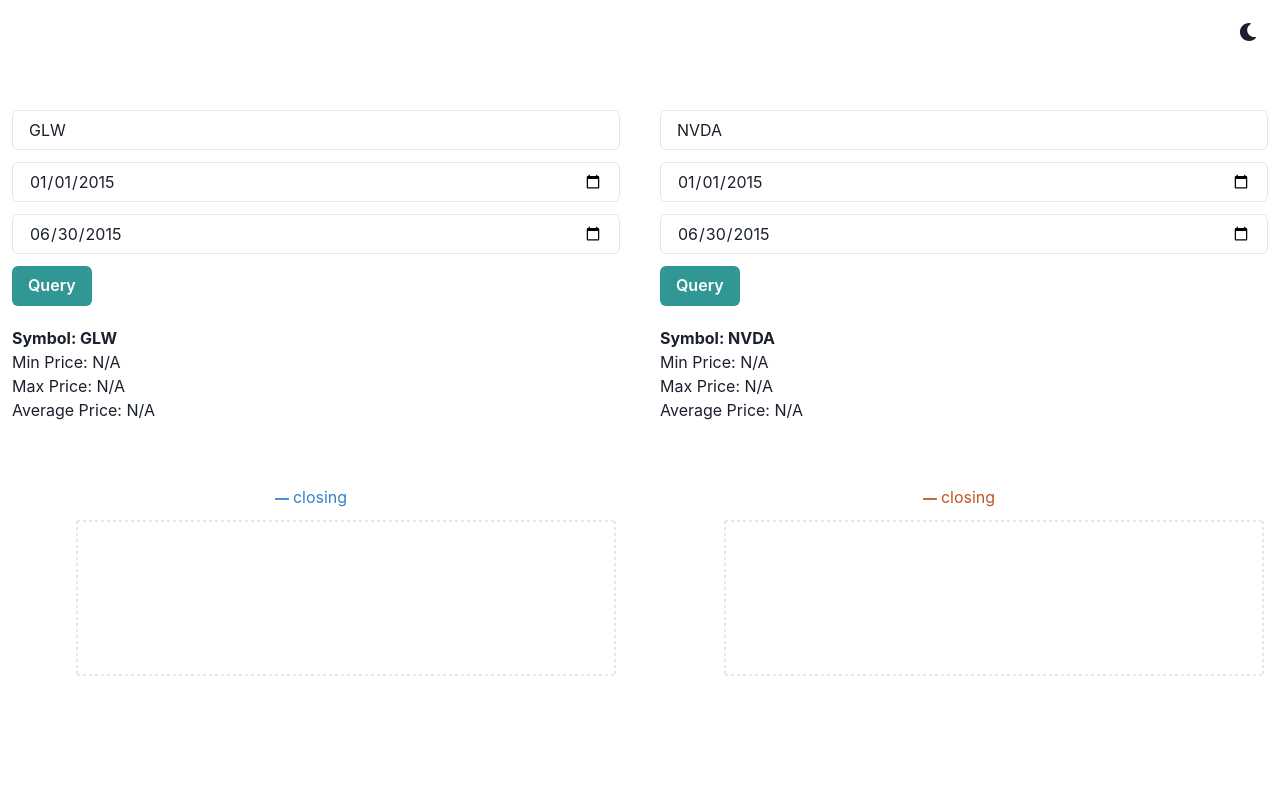
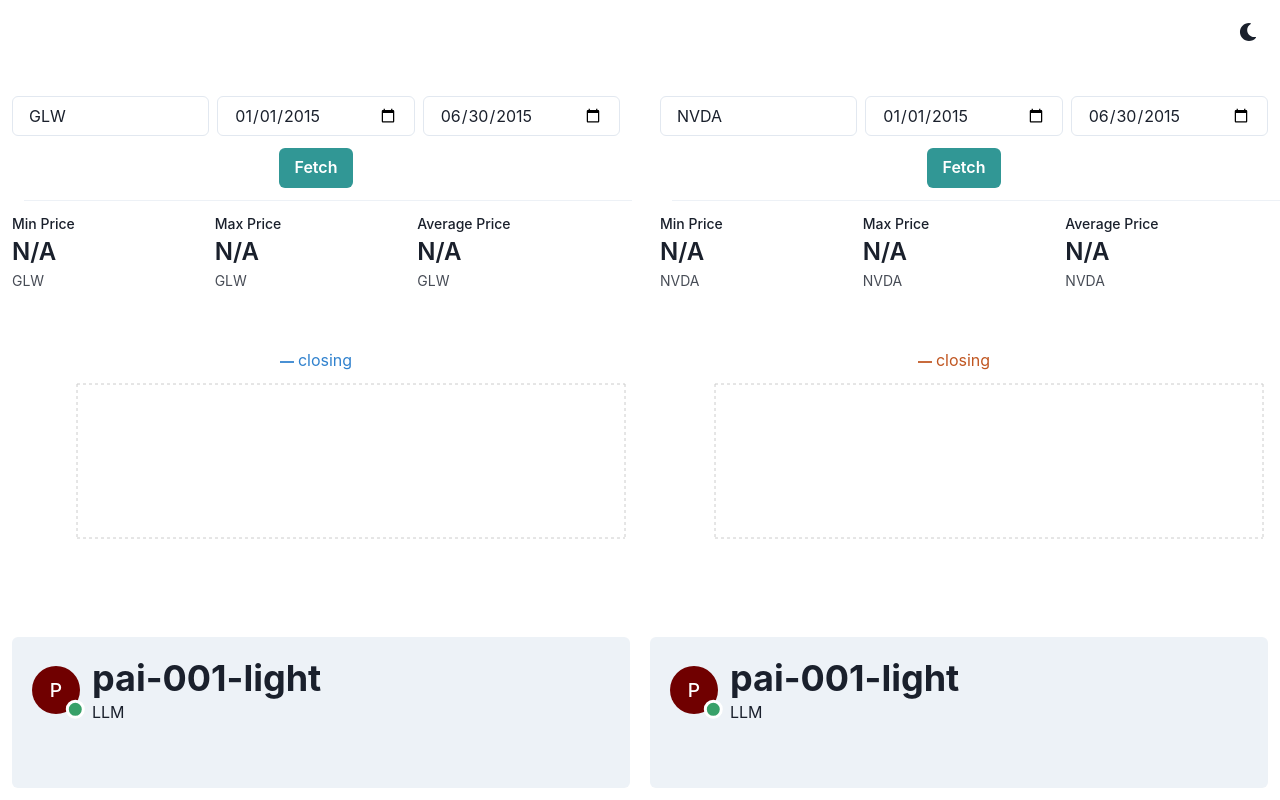
Before and after one commit to nestoralfaro/pbi-scenario-one, a React (Create React App) app: page / in a window 1280 px wide. Built offline with nearby package versions, Linux system fonts and the light colour scheme.

Commit message:
finished formatting analysis

```diff
--- a/src/App.js
+++ b/src/App.js
@@ -14,6 +14,16 @@
   StatHelpText,
   StatArrow,
   StatGroup,
+  Center,
+  Divider,
+  Card,
+  CardBody,
+  Skeleton,
+  Flex,
+  Avatar,
+  Heading,
+  AvatarBadge,
+  useToast,
 } from '@chakra-ui/react';
 import { ColorModeSwitcher } from './ColorModeSwitcher';
 import { LineChart, Line, XAxis, YAxis, CartesianGrid, Tooltip, Legend, ResponsiveContainer, ReferenceArea, ReferenceLine } from 'recharts';
@@ -60,7 +70,10 @@
   }
 };
 
+const propExists = (obj, prop) => obj.hasOwnProperty(prop) && obj[prop] !== null && obj[prop] !== '';
+
 function App() {
+  const toast = useToast();
   const [symbol1, setSymbol1] = useState('GLW');
   const [fromDate1, setFromDate1] = useState('2015-01-01');
   const [toDate1, setToDate1] = useState('2015-06-30');
@@ -118,8 +131,8 @@
       //   );
       // }
 
-      let calcMostSigSpike = {date: dates[0], closing: closingPrices[0], diff: 0, stat: 0, arrow: 'none'};
-      const priceChanges = [{date: dates[0], closing: closingPrices[0], diff: 0, stat: 0, arrow: 'none'}];
+      let calcMostSigSpike = { date: dates[0], closing: closingPrices[0], diff: 0, stat: 0, arrow: 'none' };
+      const priceChanges = [ { date: dates[0], closing: closingPrices[0], diff: 0, stat: 0, arrow: 'none' } ];
       for (let i = 1; i < count; ++i) {
         const change = closingPrices[i] - closingPrices[i - 1];
         const percentage = (change/closingPrices[i - 1]) * 100;
@@ -140,10 +153,14 @@
           };
         }
       }
-      console.log();
       setPlottedData(priceChanges);
-      setMostSigSpike(calcMostSigSpike);
-
+      toast({
+        title: `Analyzing ${symbol}...`,
+        description: "Please wait for spike summary.",
+        status: "loading",
+        duration: 5000,
+        isClosable: true,
+      });
       const key = 'pk-mhaKqaHjvYAWeRCTppFSSZwFetrQhEEEsgXFdQGqnuTGmPsO';
       const res = await fetch('https://api.pawan.krd/v1/chat/completions',
         {
@@ -157,13 +174,14 @@
             temperature: 0.7,
             max_tokens: 256,
             messages: [
-              { role: "user", content: `Provide with confidence, and in a couple of sentences an explanation for the significant price spike from the following closing prices for the company with stock symbol ${symbol}, and the most significant positive price spike of ${calcMostSigSpike.stat}% from the following closing price history: ${JSON.stringify(priceChanges.map(e => ({ date: e.date, price: e.closing })))}` },
+              { role: "user", content: `Provide with confidence, and in a couple of sentences (no more than 50 words) an explanation for the significant price spike from the following closing prices for the company with stock symbol ${symbol}, and the most significant positive price spike of ${calcMostSigSpike.stat}% on ${calcMostSigSpike.date} from the following closing price history: ${JSON.stringify(priceChanges.map(e => ({ date: e.date, price: e.closing })))}` },
             ]
           })
         }
       );
       const j = await res.json();
-      console.log(j.choices[0].message);
+      calcMostSigSpike.analysis = j.choices[0].message.content;
+      setMostSigSpike(calcMostSigSpike);
     } catch (error) {
       console.error('Error fetching data:', error);
     }
@@ -186,35 +204,71 @@
   return (
     <ChakraProvider theme={theme}>
       <Grid minH="100vh" p={3}>
-        <ColorModeSwitcher justifySelf="flex-end" />
-        <SimpleGrid minH="100%" columns={2} spacing={10}>
+        <ColorModeSwitcher justifySelf="flex-end"/>
+        { /* data entry */ }
+        <SimpleGrid columns={2} spacing={10}>
           <Box>
-            <Input placeholder="Symbol. Example: GLW" value={symbol1} onChange={(e) => setSymbol1(e.target.value.toUpperCase())} mb={3} />
-            <Input type="date" placeholder="From" value={fromDate1} onChange={(e) => setFromDate1(e.target.value)} mb={3} />
-            <Input type="date" placeholder="To" value={toDate1} onChange={(e) => setToDate1(e.target.value)} mb={3} />
-            <Button colorScheme="teal" onClick={handleQuery1}>Query</Button>
-            <Text mt={5} fontWeight="bold">Symbol: {symbol1}</Text>
-            <Text>Min Price: {data1.length > 0 ? Math.min(...data1).toFixed(2) : 'N/A'}</Text>
-            <Text>Max Price: {data1.length > 0 ? Math.max(...data1).toFixed(2) : 'N/A'}</Text>
-            <Text>Average Price: {data1.length > 0 ? (data1.reduce((acc, curr) => acc + curr, 0) / data1.length).toFixed(2) : 'N/A'}</Text>
+            <SimpleGrid columns={3} spacing={2}>
+              <Input placeholder="Symbol. Example: GLW" value={symbol1} onChange={(e) => setSymbol1(e.target.value.toUpperCase())} mb={3} />
+              <Input type="date" placeholder="From" value={fromDate1} onChange={(e) => setFromDate1(e.target.value)} mb={3} />
+              <Input type="date" placeholder="To" value={toDate1} onChange={(e) => setToDate1(e.target.value)} mb={3} />
+            </SimpleGrid>
+            <Center>
+              <Button colorScheme="teal" onClick={handleQuery1}>Fetch</Button>
+            </Center>
+            <Divider m={3}/>
+            <StatGroup>
+              <Stat>
+                <StatLabel>Min Price</StatLabel>
+                <StatNumber>{data1.length > 0 ? "$" + Math.min(...data1).toFixed(2) : 'N/A'}</StatNumber>
+                <StatHelpText>{symbol1}</StatHelpText>
+              </Stat>
+              <Stat>
+                <StatLabel>Max Price</StatLabel>
+                <StatNumber>{data1.length > 0 ? "$" + Math.max(...data1).toFixed(2) : 'N/A'}</StatNumber>
+                <StatHelpText>{symbol1}</StatHelpText>
+              </Stat><Stat>
+                <StatLabel>Average Price</StatLabel>
+                <StatNumber>{data1.length > 0 ? "$" + (data1.reduce((acc, curr) => acc + curr, 0) / data1.length).toFixed(2) : 'N/A'}</StatNumber>
+                <StatHelpText>{symbol1}</StatHelpText>
+              </Stat>
+            </StatGroup>
           </Box>
           <Box>
-            <Input placeholder="Symbol. Example: NVDA)" value={symbol2} onChange={(e) => setSymbol2(e.target.value.toUpperCase())} mb={3} />
-            <Input type="date" placeholder="From" value={fromDate2} onChange={(e) => setFromDate2(e.target.value)} mb={3} />
-            <Input type="date" placeholder="To" value={toDate2} onChange={(e) => setToDate2(e.target.value)} mb={3} />
-            <Button colorScheme="teal" onClick={handleQuery2}>Query</Button>
-            <Text mt={5} fontWeight="bold">Symbol: {symbol2}</Text>
-            <Text>Min Price: {data2.length > 0 ? Math.min(...data2).toFixed(2) : 'N/A'}</Text>
-            <Text>Max Price: {data2.length > 0 ? Math.max(...data2).toFixed(2) : 'N/A'}</Text>
-            <Text>Average Price: {data2.length > 0 ? (data2.reduce((acc, curr) => acc + curr, 0) / data2.length).toFixed(2) : 'N/A'}</Text>
+            <SimpleGrid columns={3} spacing={2}>
+              <Input placeholder="Symbol. Example: NVDA" value={symbol2} onChange={(e) => setSymbol2(e.target.value.toUpperCase())} mb={3} />
+              <Input type="date" placeholder="From" value={fromDate2} onChange={(e) => setFromDate2(e.target.value)} mb={3} />
+              <Input type="date" placeholder="To" value={toDate2} onChange={(e) => setToDate2(e.target.value)} mb={3} />
+            </SimpleGrid>
+            <Center>
+              <Button colorScheme="teal" onClick={handleQuery2}>Fetch</Button>
+            </Center>
+            <Divider m={3}/>
+            <StatGroup>
+              <Stat>
+                <StatLabel>Min Price</StatLabel>
+                <StatNumber>{data2.length > 0 ? "$" + Math.min(...data2).toFixed(2) : 'N/A'}</StatNumber>
+                <StatHelpText>{symbol2}</StatHelpText>
+              </Stat>
+              <Stat>
+                <StatLabel>Max Price</StatLabel>
+                <StatNumber>{data2.length > 0 ? "$" + Math.max(...data2).toFixed(2) : 'N/A'}</StatNumber>
+                <StatHelpText>{symbol2}</StatHelpText>
+              </Stat><Stat>
+                <StatLabel>Average Price</StatLabel>
+                <StatNumber>{data2.length > 0 ? "$" + (data2.reduce((acc, curr) => acc + curr, 0) / data2.length).toFixed(2) : 'N/A'}</StatNumber>
+                <StatHelpText>{symbol2}</StatHelpText>
+              </Stat>
+            </StatGroup>
           </Box>
         </SimpleGrid>
-        <SimpleGrid minH="100%" columns={2} spacing={10}>
+        { /* charts */ }
+        <SimpleGrid columns={2} spacing={5}>
           <Box>
             <ResponsiveContainer width="100%" height={250}>
               <LineChart data={plottedData1}>
                 <CartesianGrid strokeDasharray="3 3" />
-                <XAxis tick={<CustomizedAxisTick />} height={50} dataKey="date" label={{ value: 'Days', position: 'insideBottom', offset: -2 }} />
+                <XAxis tick={<CustomizedAxisTick/>} height={50} dataKey="date" label={{ value: 'Days', position: 'insideBottom', offset: -2 }} />
                 <YAxis label={{ value: 'Closing Price', angle: -90, position: 'insideLeft' }}/>
                 <Tooltip content={<CustomTooltip/>} />
                 <Legend verticalAlign='top' height={36} iconType='plainline'/>
@@ -227,7 +281,7 @@
             <ResponsiveContainer width="100%" height={250}>
               <LineChart data={plottedData2}>
                 <CartesianGrid strokeDasharray="3 3" />
-                <XAxis tick={<CustomizedAxisTick />} height={50} dataKey="date" label={{ value: 'Days', position: 'insideBottom', offset: -2 }} />
+                <XAxis tick={<CustomizedAxisTick/>} height={50} dataKey="date" label={{ value: 'Days', position: 'insideBottom', offset: -2 }} />
                 <YAxis label={{ value: 'Closing Price', angle: -90, position: 'insideLeft' }}/>
                 <Tooltip content={<CustomTooltip/>} />
                 <Legend verticalAlign='top' height={36} iconType='plainline'/>
@@ -237,6 +291,49 @@
             </ResponsiveContainer>
           </Box>
         </SimpleGrid>
+        { /* llm analysis */ }
+        <SimpleGrid columns={2} spacing={5}>
+          <Card variant={'filled'}>
+            <CardBody>
+              <Text>
+                {
+                  propExists(mostSigSpike1, 'analysis')
+                  ? mostSigSpike1.analysis
+                  :
+                    <Flex flex='1' gap='3' alignItems={'center'} flexWrap='wrap'>
+                      <Avatar name='p'>
+                        <AvatarBadge boxSize={'1em'} bg='green.500'/>
+                      </Avatar>
+                      <Box>
+                        <Heading>pai-001-light</Heading>
+                        <Text>LLM</Text>
+                      </Box>
+                    </Flex>
+                }
+              </Text>
+            </CardBody>
+          </Card>
+          <Card variant={'filled'}>
+            <CardBody>
+              <Text>
+                {
+                  propExists(mostSigSpike2, 'analysis')
+                  ? mostSigSpike2.analysis
+                  :
+                    <Flex flex='1' gap='3' alignItems={'center'} flexWrap='wrap'>
+                      <Avatar name='p'>
+                        <AvatarBadge boxSize={'1em'} bg='green.500'/>
+                      </Avatar>
+                      <Box>
+                        <Heading>pai-001-light</Heading>
+                        <Text>LLM</Text>
+                      </Box>
+                    </Flex>
+                }
+              </Text>
+            </CardBody>
+          </Card>
+        </SimpleGrid>
       </Grid>
     </ChakraProvider>
   );
```
